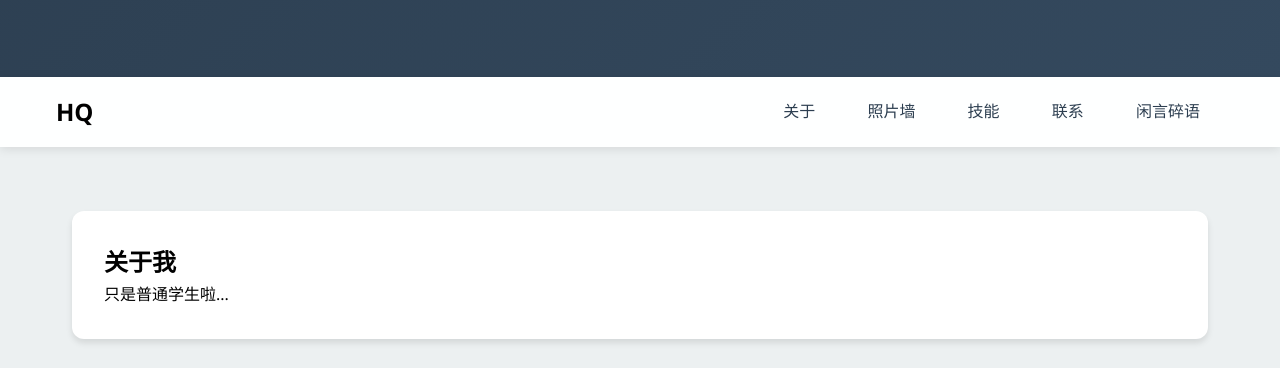
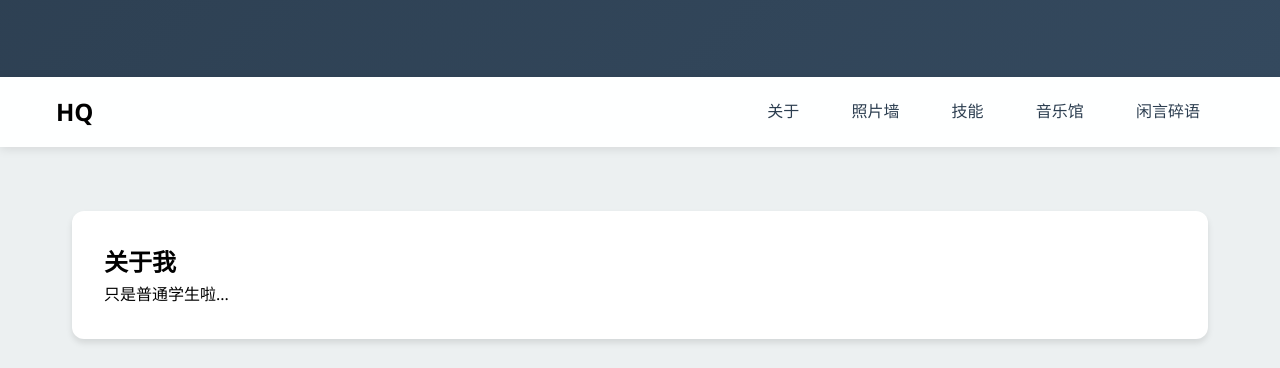
Before and after one commit to MulenLUC/hqboke, a plain HTML site: page index.html in a window 1280 px wide. Shown: the part 399-767 px from the top of the page. Drawn offline with Linux system fonts and the light colour scheme.

Commit message:
Update index.html

```diff
--- a/index.html
+++ b/index.html
@@ -142,7 +142,7 @@
                 <a href="ai2.html">关于</a>
                 <a href="photos.html">照片墙</a>
                 <a href="jn.html">技能</a>
-                <a href="contact.html">联系</a>
+                <a href="musicplayer.html">音乐馆</a>
                 <a href="xysy.html">闲言碎语</a>
             </div>
         </div>
```
